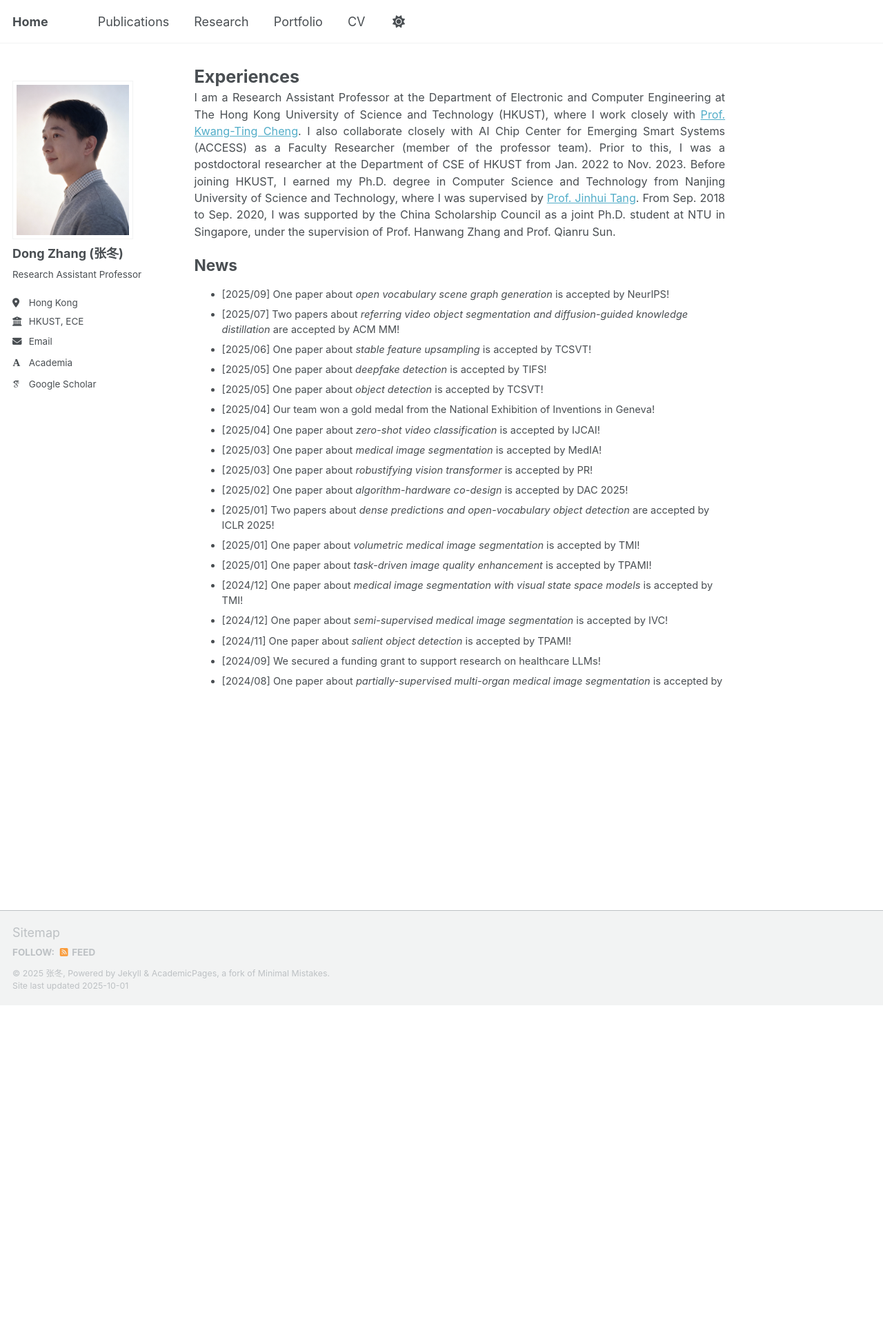
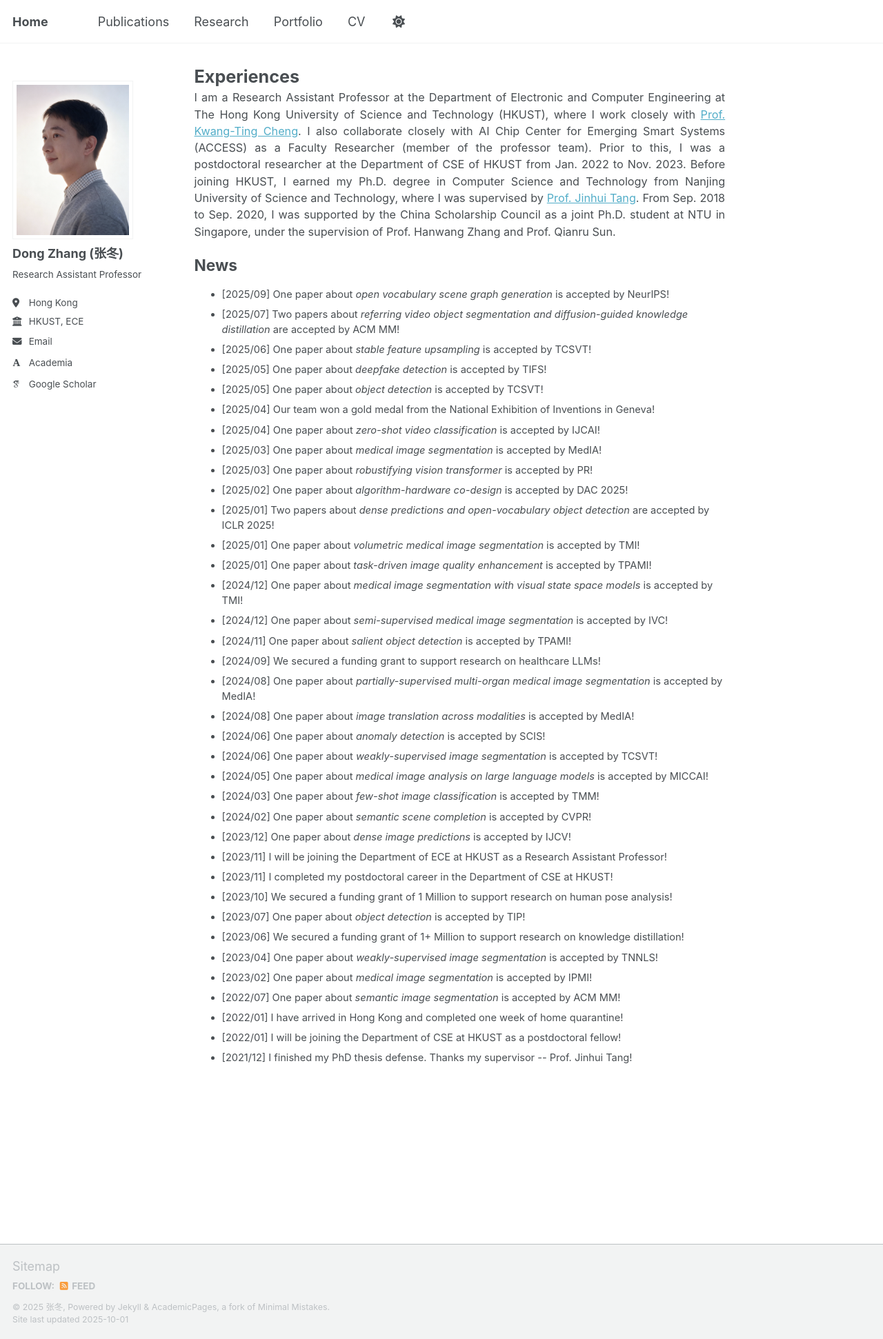
Before and after one commit to dongzhang89/dongzhang89.github.io, a Jekyll site: the page built from _pages/about.md, in a window 1280 px wide. Shown: the whole page at 69% size. Built offline with Jekyll 4.4.1, drawn with Linux system fonts in a browser that asks for light colours; some web fonts are replaced; a script that is not in the unit is left out; before the commit the page ends 1458 px from its top, so only the background shows below that.

Commit message:
Update about.md

```diff
--- a/_pages/about.md
+++ b/_pages/about.md
@@ -67,7 +67,7 @@ I am a Research Assistant Professor at the Department of Electronic and Computer
 </div>
 
 # News
-<div class="news-div has-news-scrollbar" style="overflow-y: auto; max-height: 600px; height: auto;">
+<div class="news-div has-news-scrollbar" style="overflow-y: auto; max-height: auto; height: auto;">
     <ul class="news-list">
         <li class="news-item">
             <span class="news-date">[2025/09]</span>
```
